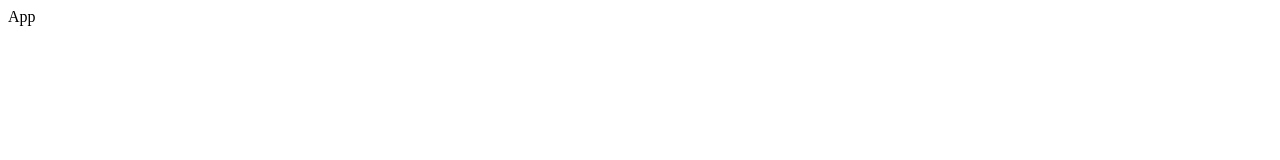
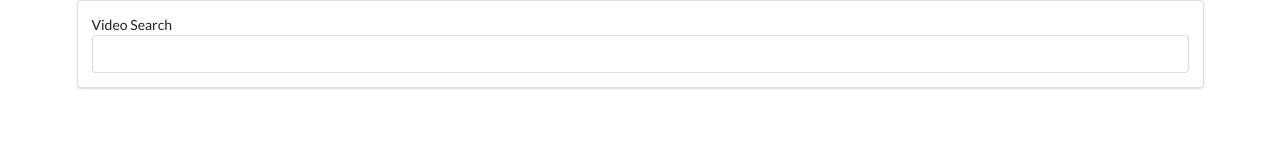
Before and after one commit to HristijanGjorgjioski/Search-Videos, a React (Create React App) app: page / in a window 1280 px wide. Shown: the top 160 px of the page. Built offline with nearby package versions, Linux system fonts and the light colour scheme.

Commit message:
installed axios, created some components

```diff
--- a/package.json
+++ b/package.json
@@ -6,6 +6,7 @@
     "@testing-library/jest-dom": "^5.11.9",
     "@testing-library/react": "^11.2.5",
     "@testing-library/user-event": "^12.8.3",
+    "axios": "^0.20.0",
     "react": "^17.0.1",
     "react-dom": "^17.0.1",
     "react-scripts": "4.0.3",
--- a/public/index.html
+++ b/public/index.html
@@ -15,6 +15,10 @@
       user's mobile device or desktop. See https://developers.google.com/web/fundamentals/web-app-manifest/
     -->
     <link rel="manifest" href="%PUBLIC_URL%/manifest.json" />
+    <link
+      rel="stylesheet"
+      href="https://cdnjs.cloudflare.com/ajax/libs/semantic-ui/2.4.1/semantic.min.css"
+    />
     <!--
       Notice the use of %PUBLIC_URL% in the tags above.
       It will be replaced with the URL of the `public` folder during the build.
--- a/src/components/App.js
+++ b/src/components/App.js
@@ -1,8 +1,13 @@
 import React from 'react';
+import SearchBar from './SearchBar';
 
 class App extends React.Component {
   render() {
-    return <div>App</div>;
+    return (
+      <div className="ui container">
+        <SearchBar />
+      </div>
+    );
   }
 }
 
--- a/src/components/SearchBar.js
+++ b/src/components/SearchBar.js
@@ -0,0 +1,32 @@
+import React from 'react';
+
+class SearchBar extends React.Component {
+  state = { term: '' };
+
+  onInputChange = (event) => {
+    this.setState({ term: event.target.value });
+  };
+
+  onFormSubmit = (event) => {
+    event.preventDefault();
+  };
+
+  render() {
+    return (
+      <div className="search-bar ui segment">
+        <form onSubmit={this.onFormSubmit} className="ui form">
+          <div className="feild">
+            <label>Video Search</label>
+            <input
+              type="text"
+              value={this.state.term}
+              onChange={this.onInputChange}
+            />
+          </div>
+        </form>
+      </div>
+    );
+  }
+}
+
+export default SearchBar;
```
Also changed, not shown: src/apis/youtube.js (added, +12 -0 lines), 1 other file (tests, documents, lock files or other folders).
